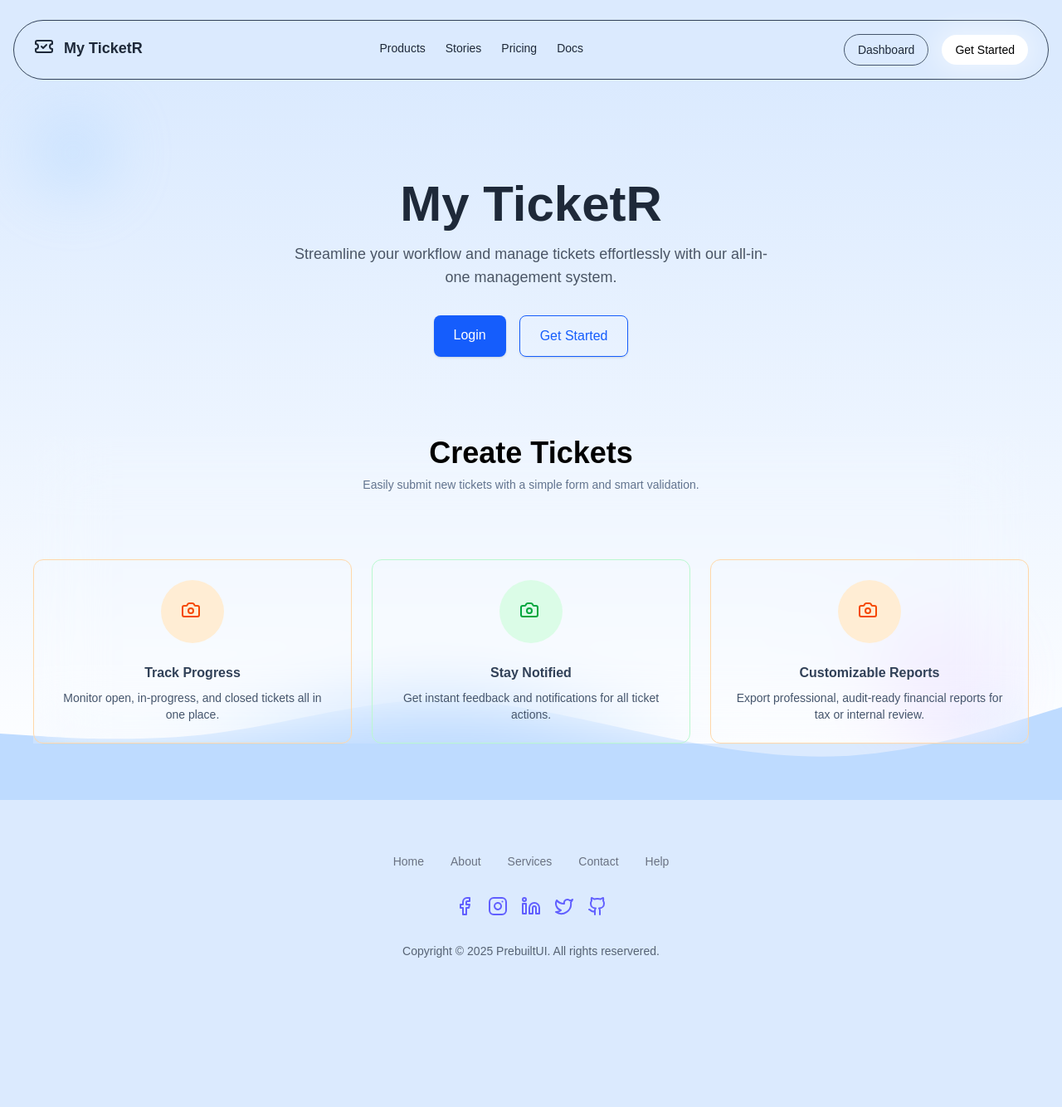
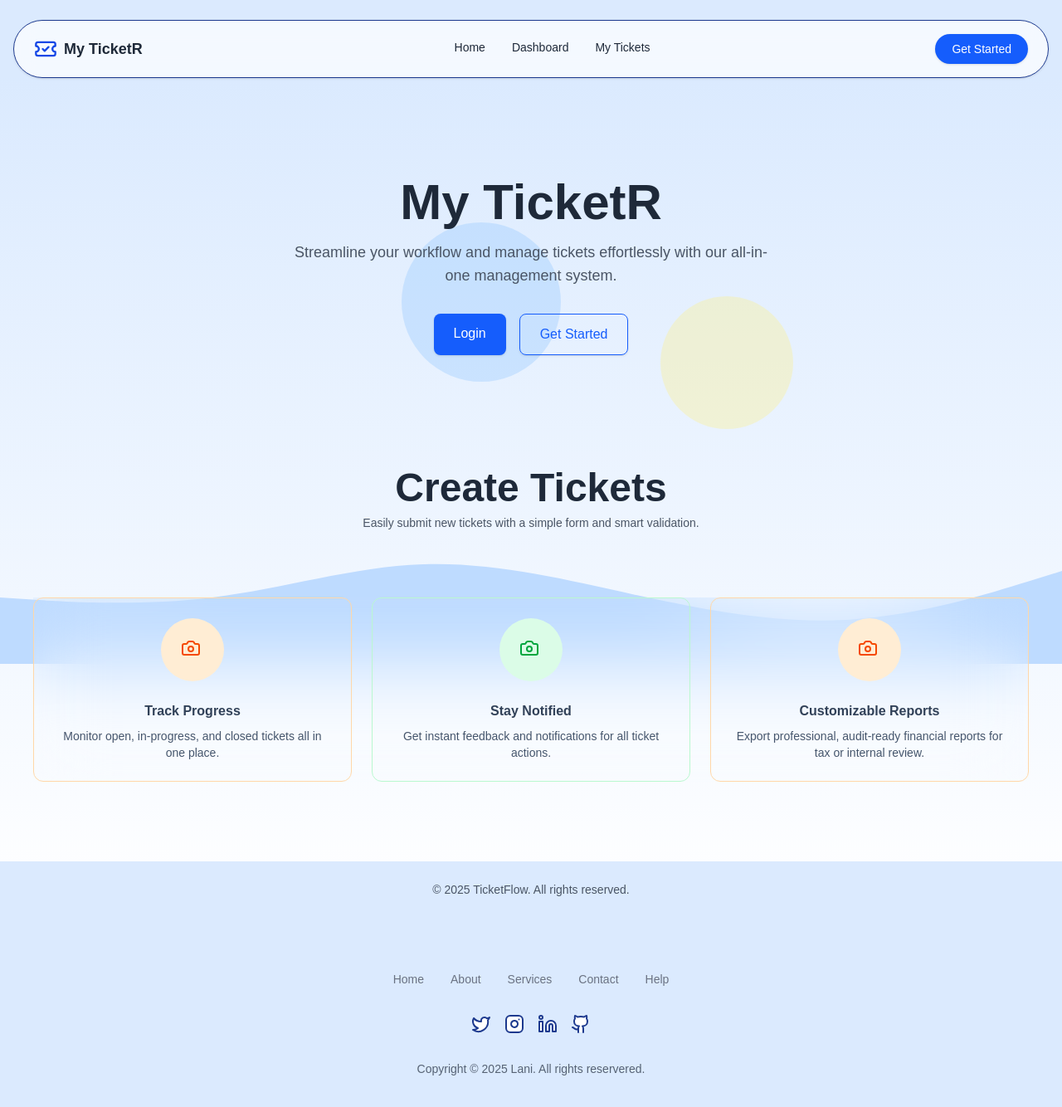
Before and after one commit to joelani/MY-TICKETR, a React (Vite) app in the folder react-v/: page / in a window 1280 px wide. Shown: the top 1334 px of the page at 83% size. Before the commit the page ends 1220 px from the top, so only its background shows below. Built offline with nearby package versions, Linux system fonts and the light colour scheme.

Commit message:
final UI implemented

```diff
--- a/react-v/src/components/Features.jsx
+++ b/react-v/src/components/Features.jsx
@@ -3,16 +3,16 @@ import { Camera } from "lucide-react";
 
 export default function Features() {
   return (
-    <section className="mt-24 backdrop-blur-2xl z-20">
-      <h1 className="text-4xl font-semibold text-center mx-auto">
+    <section className="mt-34 mb-24 z-20">
+      <h1 className="text-5xl max-md:text-4xl text-gray-800 font-semibold text-center mx-auto">
         Create Tickets
       </h1>
-      <p className="text-sm text-slate-500 text-center mt-2 max-w-md mx-auto">
+      <p className="text-sm text-gray-600 text-center mt-2 max-w-md mx-auto">
         Easily submit new tickets with a simple form and smart validation.
       </p>
 
       <div className="flex items-center justify-center flex-wrap gap-6 mt-20 px-4 md:px-0 z-20 backdrop-blur-2xl">
-        <div className="flex flex-col text-center items-center justify-center rounded-xl p-6 border border-orange-200 gap-6 max-w-sm">
+        <div className="flex flex-col backdrop-blur-2xl text-center items-center justify-center rounded-xl p-6 border border-orange-200 gap-6 max-w-sm">
           <div className="p-6 aspect-square bg-orange-100 rounded-full">
             <Camera
               width="28"
@@ -34,7 +34,7 @@ export default function Features() {
             </p>
           </div>
         </div>
-        <div className="flex flex-col text-center items-center justify-center rounded-xl p-6 border border-green-200 gap-6 max-w-sm">
+        <div className="flex flex-col backdrop-blur-2xl text-center items-center justify-center rounded-xl p-6 border border-green-200 gap-6 max-w-sm">
           <div className="p-6 aspect-square bg-green-100 rounded-full">
             <Camera
               width="28"
@@ -57,7 +57,7 @@ export default function Features() {
           </div>
         </div>
 
-        <div className="flex flex-col text-center items-center justify-center rounded-xl p-6 border border-orange-200 gap-6 max-w-sm">
+        <div className="flex flex-col backdrop-blur-2xl text-center items-center justify-center rounded-xl p-6 border border-orange-200 gap-6 max-w-sm">
           <div className="p-6 aspect-square bg-orange-100 rounded-full">
             <Camera
               width="28"
--- a/react-v/src/components/Footer.jsx
+++ b/react-v/src/components/Footer.jsx
@@ -1,3 +1,5 @@
+import { Github, GithubIcon, Instagram, Linkedin, Twitter } from "lucide-react";
+
 export default function Footer() {
   return (
     <>
@@ -34,125 +36,71 @@ export default function Footer() {
             Help
           </a>
         </div>
-        <div className="flex items-center gap-4 mt-8 text-indigo-500">
+        <div className="flex items-center gap-4 mt-8 text-blue-900">
           <a
             href="#"
             className="hover:-translate-y-0.5 transition-all duration-300"
           >
-            <svg
+            <Twitter
               width="24"
               height="24"
               viewBox="0 0 24 24"
-              fill="none"
-              xmlns="http://www.w3.org/2000/svg"
-            >
-              <path
-                d="M18 2h-3a5 5 0 0 0-5 5v3H7v4h3v8h4v-8h3l1-4h-4V7a1 1 0 0 1 1-1h3z"
+              fill="#fff"
               stroke="currentColor"
               strokeWidth="2"
               strokeLinecap="round"
               strokeLinejoin="round"
             />
-            </svg>
           </a>
           <a
             href="#"
             className="hover:-translate-y-0.5 transition-all duration-300"
           >
-            <svg
+            <Instagram
               width="24"
               height="24"
               viewBox="0 0 24 24"
-              fill="none"
-              xmlns="http://www.w3.org/2000/svg"
-            >
-              <path
-                d="M17 2H7a5 5 0 0 0-5 5v10a5 5 0 0 0 5 5h10a5 5 0 0 0 5-5V7a5 5 0 0 0-5-5"
+              fill="#fff"
               stroke="currentColor"
               strokeWidth="2"
               strokeLinecap="round"
               strokeLinejoin="round"
             />
-              <path
-                d="M16 11.37a4 4 0 1 1-7.914 1.173A4 4 0 0 1 16 11.37m1.5-4.87h.01"
+          </a>
+          <a
+            href="#"
+            className="hover:-translate-y-0.5 transition-all duration-300"
+          >
+            <Linkedin
+              width="24"
+              height="24"
+              viewBox="0 0 24 24"
+              fill="#fff"
               stroke="currentColor"
               strokeWidth="2"
               strokeLinecap="round"
               strokeLinejoin="round"
             />
-            </svg>
           </a>
           <a
             href="#"
             className="hover:-translate-y-0.5 transition-all duration-300"
           >
-            <svg
+            <Github
               width="24"
               height="24"
               viewBox="0 0 24 24"
-              fill="none"
-              xmlns="http://www.w3.org/2000/svg"
-            >
-              <path
-                d="M16 8a6 6 0 0 1 6 6v7h-4v-7a2 2 0 0 0-4 0v7h-4v-7a6 6 0 0 1 6-6M6 9H2v12h4zM4 6a2 2 0 1 0 0-4 2 2 0 0 0 0 4"
+              fill="#fff"
               stroke="currentColor"
               strokeWidth="2"
               strokeLinecap="round"
               strokeLinejoin="round"
             />
-            </svg>
-          </a>
-          <a
-            href="#"
-            className="hover:-translate-y-0.5 transition-all duration-300"
-          >
-            <svg
-              width="24"
-              height="24"
-              viewBox="0 0 24 24"
-              fill="none"
-              xmlns="http://www.w3.org/2000/svg"
-            >
-              <path
-                d="M22 4s-.7 2.1-2 3.4c1.6 10-9.4 17.3-18 11.6 2.2.1 4.4-.6 6-2C3 15.5.5 9.6 3 5c2.2 2.6 5.6 4.1 9 4-.9-4.2 4-6.6 7-3.8 1.1 0 3-1.2 3-1.2"
-                stroke="currentColor"
-                strokeWidth="2"
-                strokeLinecap="round"
-                strokeLinejoin="round"
-              />
-            </svg>
-          </a>
-          <a
-            href="#"
-            className="hover:-translate-y-0.5 transition-all duration-300"
-          >
-            <svg
-              width="24"
-              height="24"
-              viewBox="0 0 24 24"
-              fill="none"
-              xmlns="http://www.w3.org/2000/svg"
-            >
-              <path
-                d="M15 22v-4a4.8 4.8 0 0 0-1-3.5c3 0 6-2 6-5.5.08-1.25-.27-2.48-1-3.5.28-1.15.28-2.35 0-3.5 0 0-1 0-3 1.5-2.64-.5-5.36-.5-8 0C6 2 5 2 5 2c-.3 1.15-.3 2.35 0 3.5A5.4 5.4 0 0 0 4 9c0 3.5 3 5.5 6 5.5-.39.49-.68 1.05-.85 1.65S8.93 17.38 9 18v4"
-                stroke="currentColor"
-                strokeWidth="2"
-                strokeLinecap="round"
-                strokeLinejoin="round"
-              />
-              <path
-                d="M9 18c-4.51 2-5-2-7-2"
-                stroke="currentColor"
-                strokeWidth="2"
-                strokeLinecap="round"
-                strokeLinejoin="round"
-              />
-            </svg>
           </a>
         </div>
         <p className="mt-8 text-center">
-          Copyright © 2025 <a href="https://prebuiltui.com">PrebuiltUI</a>. All
-          rights reservered.
+          Copyright © 2025 <a href="https://prebuiltui.com">Lani</a>. All rights
+          reservered.
         </p>
       </footer>
     </>
--- a/react-v/src/components/Hero.jsx
+++ b/react-v/src/components/Hero.jsx
@@ -1,16 +1,59 @@
+// import React from "react";
+// import { Link } from "react-router-dom";
+
+// const Hero = () => {
+//   return (
+//     <section className=" flex flex-col justify-center items-center text-center mt-24 px-6 ">
+//       <h1 className="text-6xl font-bold text-gray-800 mb-4">My TicketR</h1>
+//       <p className="text-lg text-gray-600 mb-8 max-w-xl">
+//         Streamline your workflow and manage tickets effortlessly with our
+//         all-in-one management system.
+//       </p>
+
+//       <div className="flex gap-4">
+//         <Link
+//           to="/login"
+//           className="bg-blue-600 hover:bg-blue-700 text-white px-6 py-3 rounded-lg shadow transition"
+//         >
+//           Login
+//         </Link>
+//         <Link
+//           to="/signup"
+//           className="border border-blue-600 text-blue-600 hover:bg-blue-50 px-6 py-3 rounded-lg shadow transition"
+//         >
+//           Get Started
+//         </Link>
+//       </div>
+//     </section>
+//   );
+// };
+
+// export default Hero;
+
 import React from "react";
 import { Link } from "react-router-dom";
 
 const Hero = () => {
   return (
-    <section className=" flex flex-col justify-center items-center text-center mt-24 px-6 ">
-      <h1 className="text-6xl font-bold text-gray-800 mb-4">My TicketR</h1>
-      <p className="text-lg text-gray-600 mb-8 max-w-xl">
+    <section className="relative flex flex-col justify-center items-center text-center mt-24 px-6">
+      {/* Wave Background */}
+      <div className="absolute top-0 left-0 right-0 z-0"></div>
+
+      {/* Circles */}
+      <div className="absolute top-1/4 left-1/4 transform -translate-x-1/2 -translate-y-1/2 z-10 opacity-40">
+        <div className="w-48 h-48 bg-blue-300 rounded-full absolute animate-pulse"></div>
+      </div>
+      <div className="absolute top-2/3 right-1/4 transform translate-x-1/2 translate-y-1/2 z-10 opacity-40">
+        <div className="w-40 h-40 bg-yellow-200 rounded-full absolute animate-pulse"></div>
+      </div>
+
+      <h1 className="text-6xl font-bold text-gray-800 mb-4 z-10">My TicketR</h1>
+      <p className="text-lg text-gray-600 mb-8 max-w-xl z-10">
         Streamline your workflow and manage tickets effortlessly with our
         all-in-one management system.
       </p>
 
-      <div className="flex gap-4">
+      <div className="flex gap-4 z-10">
         <Link
           to="/login"
           className="bg-blue-600 hover:bg-blue-700 text-white px-6 py-3 rounded-lg shadow transition"
--- a/react-v/src/components/Navbar.jsx
+++ b/react-v/src/components/Navbar.jsx
@@ -1,86 +1,221 @@
+// import { TicketCheck } from "lucide-react";
+// import { useState } from "react";
+// import { Link } from "react-router-dom";
+
+// const Navbar = () => {
+//   const [isOpen, setIsOpen] = useState(false);
+
+//   const toggleMenu = () => setIsOpen((prev) => !prev);
+
+//   return (
+//     <nav className="max-w-[1400px] mt-6 flex items-center border justify-between mx-4 max-md:w-full max-md:justify-between border-blue-900 px-6 py-4 rounded-full text-gray-800 text-sm relative">
+//       <Link to="/" className="flex gap-1 ">
+//         <TicketCheck width="32" height="32" viewBox="0 0 32 32" fill="none" />
+//         <h1 className="text-lg font-semibold">My TicketR</h1>
+//       </Link>
+
+//       {/* Desktop Menu */}
+//       <div className="hidden md:flex items-center gap-6 ml-7">
+//         {["Products", "Stories", "Pricing", "Docs"].map((item) => (
+//           <Link
+//             key={item}
+//             to="#"
+//             className="relative overflow-hidden h-6 group"
+//           >
+//             <span className="block group-hover:-translate-y-full transition-transform duration-300">
+//               {item}
+//             </span>
+//             <span className="block absolute top-full left-0 group-hover:-translate-y-full transition-transform duration-300">
+//               {item}
+//             </span>
+//           </Link>
+//         ))}
+//       </div>
+
+//       {/* Buttons */}
+//       <div className="hidden ml-14 md:flex items-center gap-4">
+//         <button className="border border-slate-600 hover:bg-slate-800 px-4 py-2 rounded-full text-sm font-medium transition">
+//           Dashboard
+//         </button>
+//         <button className="bg-white hover:shadow-[0px_0px_30px_14px] shadow-[0px_0px_30px_7px] hover:shadow-white/50 shadow-white/50 text-black px-4 py-2 rounded-full text-sm font-medium hover:bg-slate-100 transition duration-300">
+//           Get Started
+//         </button>
+//       </div>
+
+//       {/* Mobile Menu Button */}
+//       <button
+//         onClick={toggleMenu}
+//         className="md:hidden text-gray-400 focus:outline-none"
+//       >
+//         <svg
+//           className="w-6 h-6"
+//           fill="none"
+//           stroke="currentColor"
+//           strokeWidth="2"
+//           viewBox="0 0 24 24"
+//           strokeLinecap="round"
+//           strokeLinejoin="round"
+//         >
+//           <path d="M4 6h16M4 12h16M4 18h16" />
+//         </svg>
+//       </button>
+
+//       {/* Mobile Menu */}
+//       {isOpen && (
+//         <div className="absolute top-20 left-0 bg-black w-full flex flex-col items-center gap-4 py-6 md:hidden text-base z-50">
+//           <Link className="hover:text-indigo-600" to="#">
+//             Products
+//           </Link>
+//           <Link className="hover:text-indigo-600" to="#">
+//             Customer Stories
+//           </Link>
+//           <Link className="hover:text-indigo-600" to="#">
+//             Pricing
+//           </Link>
+//           <Link className="hover:text-indigo-600" to="#">
+//             Docs
+//           </Link>
+//           <button className="border border-slate-600 hover:bg-slate-800 px-4 py-2 rounded-full text-sm font-medium transition">
+//             Contact
+//           </button>
+//           <button className="bg-white hover:shadow-[0px_0px_30px_14px] shadow-[0px_0px_30px_7px] hover:shadow-white/50 shadow-white/50 text-black px-4 py-2 rounded-full text-sm font-medium hover:bg-slate-100 transition duration-300">
+//             Get Started
+//           </button>
+//         </div>
+//       )}
+//     </nav>
+//   );
+// };
+
+// export default Navbar;
+
 import { TicketCheck } from "lucide-react";
 import { useState } from "react";
 import { Link } from "react-router-dom";
 
 const Navbar = () => {
   const [isOpen, setIsOpen] = useState(false);
-
   const toggleMenu = () => setIsOpen((prev) => !prev);
 
   return (
-    <nav className="max-w-[1400px] mt-6 flex items-center border justify-between mx-4 max-md:w-full max-md:justify-between border-slate-700 px-6 py-4 rounded-full text-gray-800 text-sm relative">
-      <Link to="/" className="flex gap-1 ">
-        <TicketCheck width="32" height="32" viewBox="0 0 32 32" fill="none" />
+    <nav className="max-w-[1400px] mt-6 flex items-center justify-between mx-4 border border-blue-900 px-6 py-4 rounded-full text-gray-800 text-sm relative bg-white/70 backdrop-blur-md shadow-sm">
+      {/* Logo */}
+      <Link to="/" className="flex items-center gap-2">
+        <TicketCheck width="28" height="28" className="text-blue-700" />
         <h1 className="text-lg font-semibold">My TicketR</h1>
       </Link>
 
       {/* Desktop Menu */}
-      <div className="hidden md:flex items-center gap-6 ml-7">
-        {["Products", "Stories", "Pricing", "Docs"].map((item) => (
+      <div className="hidden md:flex items-center gap-8 ml-8">
+        <Link to="/" className="relative overflow-hidden h-6 group font-medium">
+          <span className="block group-hover:-translate-y-full transition-transform duration-300">
+            Home
+          </span>
+          <span className="block absolute top-full left-0 group-hover:-translate-y-full transition-transform duration-300">
+            Home
+          </span>
+        </Link>
+
         <Link
-            key={item}
-            to="#"
-            className="relative overflow-hidden h-6 group"
+          to="/dashboard"
+          className="relative overflow-hidden h-6 group font-medium"
         >
           <span className="block group-hover:-translate-y-full transition-transform duration-300">
-              {item}
+            Dashboard
           </span>
           <span className="block absolute top-full left-0 group-hover:-translate-y-full transition-transform duration-300">
-              {item}
+            Dashboard
           </span>
         </Link>
-        ))}
+
+        <Link
+          to="/my-tickets"
+          className="relative overflow-hidden h-6 group font-medium"
+        >
+          <span className="block group-hover:-translate-y-full transition-transform duration-300">
+            My Tickets
+          </span>
+          <span className="block absolute top-full left-0 group-hover:-translate-y-full transition-transform duration-300">
+            My Tickets
+          </span>
+        </Link>
       </div>
 
       {/* Buttons */}
-      <div className="hidden ml-14 md:flex items-center gap-4">
-        <button className="border border-slate-600 hover:bg-slate-800 px-4 py-2 rounded-full text-sm font-medium transition">
-          Dashboard
-        </button>
-        <button className="bg-white hover:shadow-[0px_0px_30px_14px] shadow-[0px_0px_30px_7px] hover:shadow-white/50 shadow-white/50 text-black px-4 py-2 rounded-full text-sm font-medium hover:bg-slate-100 transition duration-300">
+      <div className="hidden md:flex items-center gap-4">
+        <Link
+          to="/signup"
+          className="bg-blue-600 hover:bg-blue-700 text-white px-5 py-2 rounded-full text-sm font-medium transition duration-300 shadow"
+        >
           Get Started
-        </button>
+        </Link>
       </div>
 
       {/* Mobile Menu Button */}
       <button
         onClick={toggleMenu}
-        className="md:hidden text-gray-400 focus:outline-none"
+        className="md:hidden text-gray-600 focus:outline-none"
       >
+        {isOpen ? (
           <svg
+            xmlns="http://www.w3.org/2000/svg"
             className="w-6 h-6"
             fill="none"
+            viewBox="0 0 24 24"
             stroke="currentColor"
             strokeWidth="2"
-          viewBox="0 0 24 24"
+          >
+            <path
               strokeLinecap="round"
               strokeLinejoin="round"
+              d="M6 18L18 6M6 6l12 12"
+            />
+          </svg>
+        ) : (
+          <svg
+            xmlns="http://www.w3.org/2000/svg"
+            className="w-6 h-6"
+            fill="none"
+            viewBox="0 0 24 24"
+            stroke="currentColor"
+            strokeWidth="2"
           >
-          <path d="M4 6h16M4 12h16M4 18h16" />
+            <path
+              strokeLinecap="round"
+              strokeLinejoin="round"
+              d="M4 6h16M4 12h16M4 18h16"
+            />
           </svg>
+        )}
       </button>
 
       {/* Mobile Menu */}
       {isOpen && (
-        <div className="absolute top-20 left-0 bg-black w-full flex flex-col items-center gap-4 py-6 md:hidden text-base z-50">
-          <Link className="hover:text-indigo-600" to="#">
-            Products
+        <div className="absolute top-20 z-50 left-0 w-full bg-white/95 backdrop-blur-md shadow-md flex flex-col items-center gap-5 py-6 md:hidden text-base ">
+          <Link to="/" onClick={toggleMenu} className="hover:text-blue-600">
+            Home
           </Link>
-          <Link className="hover:text-indigo-600" to="#">
-            Customer Stories
+          <Link
+            to="/dashboard"
+            onClick={toggleMenu}
+            className="hover:text-blue-600"
+          >
+            Dashboard
           </Link>
-          <Link className="hover:text-indigo-600" to="#">
-            Pricing
+          <Link
+            to="/my-tickets"
+            onClick={toggleMenu}
+            className="hover:text-blue-600"
+          >
+            My Tickets
           </Link>
-          <Link className="hover:text-indigo-600" to="#">
-            Docs
+          <Link
+            to="/signup"
+            onClick={toggleMenu}
+            className="bg-blue-600 hover:bg-blue-700 text-white px-5 py-2 rounded-full font-medium transition"
+          >
+            Get Started
           </Link>
-          <button className="border border-slate-600 hover:bg-slate-800 px-4 py-2 rounded-full text-sm font-medium transition">
-            Contact
-          </button>
-          <button className="bg-white hover:shadow-[0px_0px_30px_14px] shadow-[0px_0px_30px_7px] hover:shadow-white/50 shadow-white/50 text-black px-4 py-2 rounded-full text-sm font-medium hover:bg-slate-100 transition duration-300">
-            Get Started
-          </button>
         </div>
       )}
     </nav>
--- a/react-v/src/pages/LandingPage.jsx
+++ b/react-v/src/pages/LandingPage.jsx
@@ -3,10 +3,10 @@ import Hero from "../components/Hero";
 
 export default function LandingPage() {
   return (
-    <main className="min-h-screen flex flex-col items-center justify-between bg-linear-to-b from-blue-100 to-white pt-6 relative overflow-hidden">
+    <main className="min-h-screen flex flex-col items-center justify-between bg-linear-to-b from-blue-100 to-white pt-6  overflow-hidden">
       {/* Decorative Circles */}
-      <div className="absolute top-10 left-10 w-24 h-24 bg-blue-300 rounded-full opacity-30 blur-2xl"></div>
-      <div className="absolute bottom-20 right-20 w-32 h-32 bg-purple-300 rounded-full opacity-30 blur-2xl"></div>
+      {/* <div className="absolute top-10 left-10 w-24 h-24 bg-blue-300 rounded-full opacity-30 blur-2xl"></div>
+      <div className="absolute bottom-20 right-20 w-32 h-32 bg-purple-300 rounded-full opacity-30 blur-2xl"></div> */}
       {/* Hero Section */}
       <Hero />
       {/* Features Section */}
```
Lines whose indentation alone changed are shown as unchanged.
